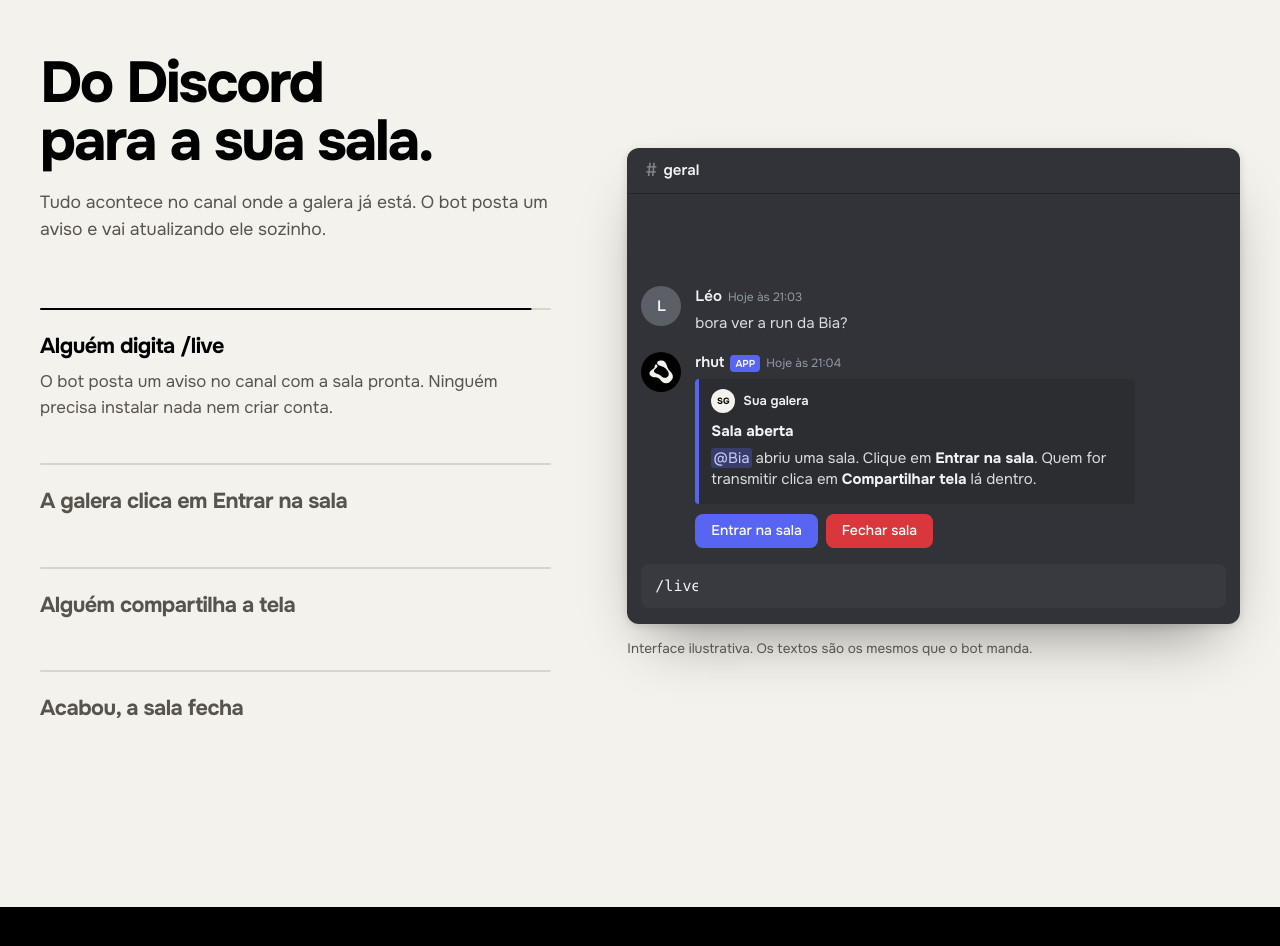
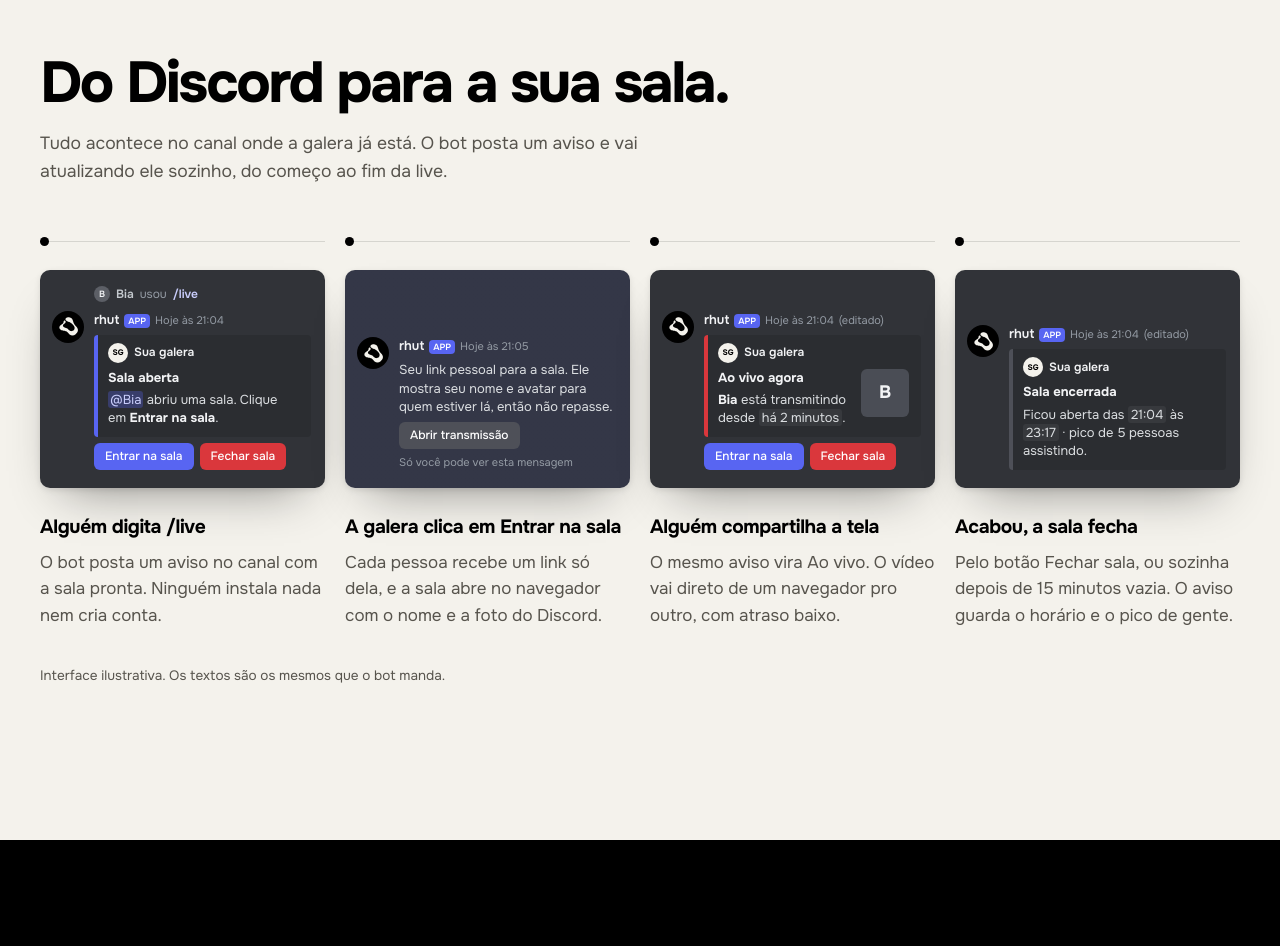
Before and after one commit to SauloStorel/rhut, a website: page site/index.html in a window 1280 px wide. Shown: the part 900-1846 px from the top of the page. Drawn offline with Linux system fonts and the light colour scheme.

Commit message:
Mostra o fluxo inteiro de uma vez na seção Como funciona

```diff
--- a/site/index.html
+++ b/site/index.html
@@ -96,56 +96,55 @@
 
     <section class="flow paper" id="como-funciona" aria-labelledby="flow-title">
       <div class="flow-inner">
-        <div class="flow-steps">
+        <div class="flow-head">
           <h2 class="section-title" id="flow-title">Do Discord para a sua sala.</h2>
-          <p class="section-lead">Tudo acontece no canal onde a galera já está. O bot posta um aviso e vai atualizando ele sozinho.</p>
-          <div class="steps" role="tablist" aria-label="Etapas de uma sala">
-            <button class="step" type="button" role="tab" id="step-open" data-step="open" aria-controls="discord" aria-selected="true">
-              <span class="step-progress"><span></span></span>
-              <span class="step-title">Alguém digita /live</span>
-              <span class="step-text"><span>O bot posta um aviso no canal com a sala pronta. Ninguém precisa instalar nada nem criar conta.</span></span>
-            </button>
-            <button class="step" type="button" role="tab" id="step-join" data-step="join" aria-controls="discord" aria-selected="false" tabindex="-1">
-              <span class="step-progress"><span></span></span>
-              <span class="step-title">A galera clica em Entrar na sala</span>
-              <span class="step-text"><span>Cada pessoa recebe um link só dela. É assim que a sala mostra o nome e a foto do Discord de quem está lá.</span></span>
-            </button>
-            <button class="step" type="button" role="tab" id="step-live" data-step="live" aria-controls="discord" aria-selected="false" tabindex="-1">
-              <span class="step-progress"><span></span></span>
-              <span class="step-title">Alguém compartilha a tela</span>
-              <span class="step-text"><span>O aviso vira Ao vivo e mostra quem está transmitindo. O vídeo vai direto de um navegador pro outro.</span></span>
-            </button>
-            <button class="step" type="button" role="tab" id="step-closed" data-step="closed" aria-controls="discord" aria-selected="false" tabindex="-1">
-              <span class="step-progress"><span></span></span>
-              <span class="step-title">Acabou, a sala fecha</span>
-              <span class="step-text"><span>Pelo botão Fechar sala, ou sozinha depois de 15 minutos vazia. O aviso guarda o horário e o pico de gente.</span></span>
-            </button>
-          </div>
+          <p class="section-lead">Tudo acontece no canal onde a galera já está. O bot posta um aviso e vai atualizando ele sozinho, do começo ao fim da live.</p>
         </div>
 
-        <figure class="discord-wrap">
-          <div class="discord" id="discord" role="tabpanel" aria-labelledby="step-open" data-state="open">
-            <p class="dc-channel" aria-hidden="true"><span class="dc-hash">#</span>geral</p>
-
-            <div class="dc-messages">
+        <ol class="flow-steps">
+          <li class="flow-step">
+            <div class="dc-card" aria-hidden="true">
+              <p class="dc-command"><span class="dc-mini">B</span><b>Bia</b> usou <span class="dc-slash">/live</span></p>
               <div class="dc-msg">
-                <span class="dc-avatar dc-avatar-user">L</span>
+                <span class="dc-avatar"><svg><use href="#i-symbol"/></svg></span>
                 <div class="dc-body">
-                  <p class="dc-head"><strong>Léo</strong><span class="dc-time">Hoje às 21:03</span></p>
-                  <p class="dc-text">bora ver a run da Bia?</p>
+                  <p class="dc-head"><strong>rhut</strong><span class="dc-tag">APP</span><span class="dc-time">Hoje às 21:04</span></p>
+                  <div class="dc-embed" data-color="open">
+                    <p class="dc-author"><span class="dc-server">SG</span>Sua galera</p>
+                    <p class="dc-title">Sala aberta</p>
+                    <p class="dc-desc"><span class="dc-mention">@Bia</span> abriu uma sala. Clique em <b>Entrar na sala</b>.</p>
+                  </div>
+                  <div class="dc-buttons"><span class="dc-btn dc-primary">Entrar na sala</span><span class="dc-btn dc-danger">Fechar sala</span></div>
                 </div>
               </div>
+            </div>
+            <h3>Alguém digita /live</h3>
+            <p>O bot posta um aviso no canal com a sala pronta. Ninguém instala nada nem cria conta.</p>
+          </li>
 
+          <li class="flow-step">
+            <div class="dc-card dc-card-ephemeral" aria-hidden="true">
               <div class="dc-msg">
-                <span class="dc-avatar"><svg aria-hidden="true"><use href="#i-symbol"/></svg></span>
+                <span class="dc-avatar"><svg><use href="#i-symbol"/></svg></span>
                 <div class="dc-body">
-                  <p class="dc-head"><strong>rhut</strong><span class="dc-tag">APP</span><span class="dc-time">Hoje às 21:04</span><span class="dc-edited" data-for="join live closed" hidden>(editado)</span></p>
-                  <div class="dc-embed" data-color="open" data-for="open join">
-                    <p class="dc-author"><span class="dc-server">SG</span>Sua galera</p>
-                    <p class="dc-title">Sala aberta</p>
-                    <p class="dc-desc"><span class="dc-mention">@Bia</span> abriu uma sala. Clique em <b>Entrar na sala</b>. Quem for transmitir clica em <b>Compartilhar tela</b> lá dentro.</p>
-                  </div>
-                  <div class="dc-embed" data-color="live" data-for="live" hidden>
+                  <p class="dc-head"><strong>rhut</strong><span class="dc-tag">APP</span><span class="dc-time">Hoje às 21:05</span></p>
+                  <p class="dc-text">Seu link pessoal para a sala. Ele mostra seu nome e avatar para quem estiver lá, então não repasse.</p>
+                  <div class="dc-buttons"><span class="dc-btn dc-link">Abrir transmissão</span></div>
+                  <p class="dc-only">Só você pode ver esta mensagem</p>
+                </div>
+              </div>
+            </div>
+            <h3>A galera clica em Entrar na sala</h3>
+            <p>Cada pessoa recebe um link só dela, e a sala abre no navegador com o nome e a foto do Discord.</p>
+          </li>
+
+          <li class="flow-step">
+            <div class="dc-card" aria-hidden="true">
+              <div class="dc-msg">
+                <span class="dc-avatar"><svg><use href="#i-symbol"/></svg></span>
+                <div class="dc-body">
+                  <p class="dc-head"><strong>rhut</strong><span class="dc-tag">APP</span><span class="dc-time">Hoje às 21:04</span><span class="dc-edited">(editado)</span></p>
+                  <div class="dc-embed" data-color="live">
                     <p class="dc-author"><span class="dc-server">SG</span>Sua galera</p>
                     <div class="dc-split">
                       <div>
@@ -155,36 +154,34 @@
                       <span class="dc-thumb">B</span>
                     </div>
                   </div>
-                  <div class="dc-embed" data-color="closed" data-for="closed" hidden>
+                  <div class="dc-buttons"><span class="dc-btn dc-primary">Entrar na sala</span><span class="dc-btn dc-danger">Fechar sala</span></div>
+                </div>
+              </div>
+            </div>
+            <h3>Alguém compartilha a tela</h3>
+            <p>O mesmo aviso vira Ao vivo. O vídeo vai direto de um navegador pro outro, com atraso baixo.</p>
+          </li>
+
+          <li class="flow-step">
+            <div class="dc-card" aria-hidden="true">
+              <div class="dc-msg">
+                <span class="dc-avatar"><svg><use href="#i-symbol"/></svg></span>
+                <div class="dc-body">
+                  <p class="dc-head"><strong>rhut</strong><span class="dc-tag">APP</span><span class="dc-time">Hoje às 21:04</span><span class="dc-edited">(editado)</span></p>
+                  <div class="dc-embed" data-color="closed">
                     <p class="dc-author"><span class="dc-server">SG</span>Sua galera</p>
                     <p class="dc-title">Sala encerrada</p>
                     <p class="dc-desc">Ficou aberta das <span class="dc-stamp">21:04</span> às <span class="dc-stamp">23:17</span> · pico de 5 pessoas assistindo.</p>
                   </div>
-                  <div class="dc-buttons" data-for="open join live">
-                    <span class="dc-btn dc-primary" data-press="join">Entrar na sala</span>
-                    <span class="dc-btn dc-danger">Fechar sala</span>
-                  </div>
-                </div>
-              </div>
-
-              <div class="dc-msg dc-ephemeral" data-for="join" hidden>
-                <span class="dc-avatar"><svg aria-hidden="true"><use href="#i-symbol"/></svg></span>
-                <div class="dc-body">
-                  <p class="dc-head"><strong>rhut</strong><span class="dc-tag">APP</span><span class="dc-time">Hoje às 21:05</span></p>
-                  <p class="dc-text">Seu link pessoal para a sala. Ele mostra seu nome e avatar para quem estiver lá, então não repasse.</p>
-                  <div class="dc-buttons"><span class="dc-btn dc-link">Abrir transmissão</span></div>
-                  <p class="dc-only">Só você pode ver esta mensagem</p>
                 </div>
               </div>
             </div>
+            <h3>Acabou, a sala fecha</h3>
+            <p>Pelo botão Fechar sala, ou sozinha depois de 15 minutos vazia. O aviso guarda o horário e o pico de gente.</p>
+          </li>
+        </ol>
 
-            <p class="dc-composer" aria-hidden="true">
-              <span class="dc-typed" data-for="open">/live</span>
-              <span class="dc-placeholder" data-for="join live closed" hidden>Conversar em #geral</span>
-            </p>
-          </div>
-          <figcaption>Interface ilustrativa. Os textos são os mesmos que o bot manda.</figcaption>
-        </figure>
+        <p class="flow-note">Interface ilustrativa. Os textos são os mesmos que o bot manda.</p>
       </div>
     </section>
 
--- a/site/main.js
+++ b/site/main.js
@@ -1,57 +1,3 @@
-// Etapas do "Como funciona": cada uma "edita" o aviso do Discord, como o bot faz de verdade.
-// Avançam sozinhas enquanto a seção está na tela; param com o mouse ou o foco em cima, e sem animação
-// para quem pediu menos movimento.
-const STEP_MS = 5200;
-const KEY_STEPS = { ArrowDown: 1, ArrowRight: 1, ArrowUp: -1, ArrowLeft: -1 };
-
-const flow = document.querySelector(".flow");
-const flowInner = flow.querySelector(".flow-inner");
-const discord = document.querySelector("#discord");
-const tabs = [...flow.querySelectorAll('[role="tab"]')];
-const reduceMotion = matchMedia("(prefers-reduced-motion: reduce)").matches;
-
-flow.style.setProperty("--step-ms", `${STEP_MS}ms`);
-
-function select(tab) {
-  const state = tab.dataset.step;
-  discord.dataset.state = state;
-  discord.setAttribute("aria-labelledby", tab.id);
-  discord.querySelectorAll("[data-for]").forEach((part) => (part.hidden = !part.dataset.for.split(" ").includes(state)));
-  tabs.forEach((other) => {
-    other.setAttribute("aria-selected", String(other === tab));
-    other.tabIndex = other === tab ? 0 : -1;
-  });
-}
-
-function neighbor(tab, step) {
-  return tabs[(tabs.indexOf(tab) + step + tabs.length) % tabs.length];
-}
-
-tabs.forEach((tab) => {
-  tab.addEventListener("click", () => select(tab));
-  tab.querySelector(".step-progress span").addEventListener("animationend", () => select(neighbor(tab, 1)));
-});
-
-flow.querySelector('[role="tablist"]').addEventListener("keydown", (event) => {
-  const step = KEY_STEPS[event.key];
-  if (!step) return;
-
-  event.preventDefault();
-  const next = neighbor(document.activeElement, step);
-  select(next);
-  next.focus();
-});
-
-const pause = (paused) => () => flow.toggleAttribute("data-paused", paused);
-flowInner.addEventListener("pointerenter", pause(true));
-flowInner.addEventListener("pointerleave", pause(false));
-flowInner.addEventListener("focusin", pause(true));
-flowInner.addEventListener("focusout", pause(false));
-
-new IntersectionObserver(([entry]) => flow.toggleAttribute("data-playing", entry.isIntersecting && !reduceMotion), {
-  threshold: 0.4,
-}).observe(flow);
-
 document.querySelectorAll("[data-copy]").forEach((button) => {
   const label = button.querySelector("span");
 
--- a/site/styles.css
+++ b/site/styles.css
@@ -306,250 +306,177 @@
 
 .flow { padding: clamp(88px, 12vw, 160px) var(--gutter); }
 
-.flow-inner {
+.flow-inner { max-width: 1240px; margin: 0 auto; }
+
+.flow-head { max-width: 720px; }
+
+/* As quatro etapas lado a lado, com subgrid para os cartões e os textos alinharem entre colunas. */
+.flow-steps {
   display: grid;
-  grid-template-columns: minmax(0, 5fr) minmax(0, 6fr);
-  align-items: center;
-  gap: clamp(40px, 6vw, 96px);
-  max-width: 1240px;
-  margin: 0 auto;
+  grid-template-columns: repeat(4, minmax(0, 1fr));
+  grid-template-rows: auto auto auto;
+  gap: 0 20px;
+  margin: 56px 0 0;
+  padding: 0;
+  list-style: none;
 }
 
-.steps { display: grid; margin-top: 44px; }
-
-.step {
+.flow-step {
+  position: relative;
   display: grid;
-  gap: 6px;
-  padding: 20px 0 22px;
-  border: 0;
-  background: none;
-  color: var(--paper-muted);
-  font: inherit;
-  text-align: left;
-  cursor: pointer;
+  grid-row: span 3;
+  grid-template-rows: subgrid;
+  row-gap: 0;
+  padding-top: 28px;
+  border-top: 1px solid var(--paper-line);
 }
 
-/* A linha de cima de cada etapa é também a barra de progresso dela. */
-.step-progress {
-  position: relative;
-  height: 2px;
-  margin-bottom: 14px;
-  overflow: hidden;
-  border-radius: 999px;
-  background: var(--paper-line);
+/* Linha do tempo: um ponto em cada etapa, sobre a linha de cima. */
+.flow-step::before {
+  content: "";
+  position: absolute;
+  top: -5px;
+  left: 0;
+  width: 9px;
+  height: 9px;
+  border-radius: 50%;
+  background: var(--ink);
 }
 
-.step-progress span {
-  position: absolute;
-  inset: 0;
-  background: var(--ink);
-  transform: scaleX(0);
-  transform-origin: left;
-}
+.flow-step h3 { margin-top: 24px; font-size: 1.2rem; font-weight: 700; letter-spacing: -0.02em; }
+.flow-step > p { margin-top: 8px; color: var(--paper-muted); }
 
-.step[aria-selected="true"] .step-progress span { transform: scaleX(1); }
-
-.flow[data-playing] .step[aria-selected="true"] .step-progress span {
-  animation: step-fill var(--step-ms) linear both;
-}
-
-.flow[data-paused] .step-progress span { animation-play-state: paused; }
-
-.step-title {
-  font-size: 1.35rem;
-  font-weight: 700;
-  letter-spacing: -0.025em;
-  transition: color 200ms;
-}
-
-.step-text {
-  display: grid;
-  grid-template-rows: 0fr;
-  max-width: 42ch;
-  overflow: hidden;
-  font-size: 1.05rem;
-  transition: grid-template-rows 420ms var(--ease-out), opacity 300ms;
-  opacity: 0;
-}
-
-.step:hover .step-title { color: var(--ink); }
-
-.step[aria-selected="true"] { color: var(--ink); }
-.step[aria-selected="true"] .step-text { grid-template-rows: 1fr; color: var(--paper-muted); opacity: 1; }
-
-/* Recolhe o texto animando a linha do grid de 0fr para 1fr. */
-.step-text > span { min-height: 0; overflow: hidden; }
-
-.discord-wrap { margin: 0; }
-
-.discord-wrap figcaption { margin-top: 14px; color: var(--paper-muted); font-size: 0.85rem; }
+.flow-note { margin-top: 36px; color: var(--paper-muted); font-size: 0.85rem; }
 
 /* Réplica do Discord no tema escuro: as cores são as dele, não as do rhut. */
-.discord {
-  display: grid;
-  grid-template-rows: auto minmax(0, 1fr) auto;
-  overflow: hidden;
-  border-radius: 12px;
+.dc-card {
+  display: flex;
+  flex-direction: column;
+  justify-content: flex-end;
+  gap: 8px;
+  padding: 16px 14px 18px 12px;
+  border-radius: 10px;
   background: #313338;
-  box-shadow: 0 30px 60px -24px rgb(0 0 0 / 0.45), 0 2px 8px rgb(0 0 0 / 0.12);
+  box-shadow: 0 24px 48px -24px rgb(0 0 0 / 0.45), 0 2px 6px rgb(0 0 0 / 0.1);
   color: #dbdee1;
-  font-size: 15px;
+  font-size: 13px;
   line-height: 1.4;
 }
 
-.dc-channel {
-  display: flex;
-  align-items: center;
-  gap: 6px;
-  padding: 12px 18px;
-  border-bottom: 1px solid rgb(0 0 0 / 0.28);
+.dc-card-ephemeral { background: linear-gradient(rgb(88 101 242 / 0.08), rgb(88 101 242 / 0.08)), #313338; }
+
+.dc-command { display: flex; align-items: center; gap: 6px; padding-left: 42px; color: #949ba4; font-size: 12px; }
+.dc-command b { color: #c4c9ce; font-weight: 600; }
+
+.dc-mini {
+  display: grid;
+  place-items: center;
+  width: 16px;
+  height: 16px;
+  border-radius: 50%;
+  background: #5c5f66;
   color: #f2f3f5;
+  font-size: 9px;
   font-weight: 600;
 }
 
-.dc-hash { color: #80848e; font-size: 1.25em; font-weight: 400; line-height: 1; }
+.dc-slash { color: #c9cdfb; font-weight: 600; }
 
-/* Altura fixa e mensagens presas embaixo, como um chat: trocar de etapa não faz a página pular. */
-.dc-messages {
-  display: flex;
-  flex-direction: column;
-  justify-content: flex-end;
-  gap: 18px;
-  min-height: 360px;
-  padding: 18px 18px 6px 14px;
-}
-
-.dc-composer {
-  display: flex;
-  align-items: center;
-  height: 44px;
-  margin: 10px 14px 16px;
-  padding: 0 14px;
-  border-radius: 8px;
-  background: #383a40;
-  color: #f2f3f5;
-}
-
-.dc-typed {
-  overflow: hidden;
-  width: 5ch;
-  border-right: 2px solid #f2f3f5;
-  font-family: ui-monospace, "SF Mono", Menlo, monospace;
-  white-space: nowrap;
-  animation: type 700ms steps(5) 250ms both, caret 900ms steps(1) infinite;
-}
-
-.dc-placeholder { color: #6d6f78; }
-
-.dc-msg { display: grid; grid-template-columns: 40px 1fr; gap: 14px; }
+.dc-msg { display: grid; grid-template-columns: 32px 1fr; gap: 10px; }
 
 .dc-avatar {
   display: grid;
   place-items: center;
-  width: 40px;
-  height: 40px;
+  width: 32px;
+  height: 32px;
   border-radius: 50%;
   background: #000;
 }
 
-.dc-avatar-user { background: #5c5f66; color: #f2f3f5; font-weight: 600; }
-
-.dc-avatar svg { width: 24px; height: 24px; fill: #f4f2ec; }
+.dc-avatar svg { width: 19px; height: 19px; fill: #f4f2ec; }
 
 .dc-body { display: grid; gap: 6px; min-width: 0; }
 
-.dc-head { display: flex; flex-wrap: wrap; align-items: baseline; gap: 6px; }
+.dc-head { display: flex; flex-wrap: wrap; align-items: baseline; gap: 5px; }
 .dc-head strong { color: #f2f3f5; font-weight: 600; }
 
 .dc-tag {
-  padding: 1px 5px;
+  padding: 0 4px;
   border-radius: 4px;
   background: #5865f2;
   color: #fff;
-  font-size: 10px;
+  font-size: 9px;
   font-weight: 600;
-  line-height: 15px;
+  line-height: 14px;
 }
 
-.dc-time, .dc-edited { color: #949ba4; font-size: 12px; }
+.dc-time, .dc-edited { color: #949ba4; font-size: 11px; }
 
 .dc-embed {
-  max-width: 440px;
-  padding: 10px 16px 14px 12px;
+  padding: 8px 12px 10px 10px;
   border-left: 4px solid var(--bar);
   border-radius: 4px;
   background: #2b2d31;
-  animation: edit-in 420ms var(--ease-out);
 }
 
 .dc-embed[data-color="open"] { --bar: #5865f2; }
 .dc-embed[data-color="live"] { --bar: #da373c; }
 .dc-embed[data-color="closed"] { --bar: #4e5058; }
 
-.dc-author { display: flex; align-items: center; gap: 8px; color: #f2f3f5; font-size: 13px; font-weight: 600; }
+.dc-author { display: flex; align-items: center; gap: 6px; color: #f2f3f5; font-size: 12px; font-weight: 600; }
 
 .dc-server {
   display: grid;
   place-items: center;
-  width: 24px;
-  height: 24px;
+  width: 20px;
+  height: 20px;
   border-radius: 50%;
   background: #f4f2ec;
   color: #000;
-  font-size: 9px;
+  font-size: 8px;
   font-weight: 700;
 }
 
-.dc-title { margin-top: 8px; color: #f2f3f5; font-weight: 700; }
-.dc-desc { margin-top: 6px; }
+.dc-title { margin-top: 6px; color: #f2f3f5; font-weight: 700; }
+.dc-desc { margin-top: 4px; }
 .dc-desc b { color: #f2f3f5; }
 
 .dc-mention { padding: 0 2px; border-radius: 3px; background: rgb(88 101 242 / 0.3); color: #c9cdfb; }
 .dc-stamp { padding: 0 3px; border-radius: 3px; background: rgb(255 255 255 / 0.06); }
 
-.dc-split { display: flex; justify-content: space-between; gap: 16px; }
+.dc-split { display: flex; justify-content: space-between; gap: 10px; }
 
 .dc-thumb {
   display: grid;
   place-items: center;
-  width: 72px;
-  height: 72px;
+  width: 48px;
+  height: 48px;
   flex: none;
-  margin-top: 8px;
-  border-radius: 8px;
+  margin-top: 6px;
+  border-radius: 6px;
   background: #4a4d55;
   color: #f2f3f5;
-  font-size: 26px;
+  font-size: 18px;
   font-weight: 700;
 }
 
-.dc-buttons { display: flex; flex-wrap: wrap; gap: 8px; margin-top: 4px; }
+.dc-buttons { display: flex; flex-wrap: wrap; gap: 6px; }
 
 .dc-btn {
-  padding: 7px 16px;
-  border-radius: 8px;
+  padding: 5px 11px;
+  border-radius: 6px;
   color: #fff;
-  font-size: 14px;
+  font-size: 12px;
   font-weight: 500;
-  transition: box-shadow 200ms, filter 200ms;
+  white-space: nowrap;
 }
-
-/* Na etapa de entrar, o botão aparece "clicado". */
-.discord[data-state="join"] [data-press="join"] { filter: brightness(0.85); box-shadow: 0 0 0 2px #313338, 0 0 0 4px #c9cdfb; }
 
 .dc-primary { background: #5865f2; }
 .dc-danger { background: #da373c; }
 .dc-link { background: #4e5058; }
 
-.dc-ephemeral {
-  margin: 0 -18px 0 -14px;
-  padding: 10px 18px 10px 14px;
-  background: rgb(88 101 242 / 0.08);
-  animation: edit-in 420ms var(--ease-out);
-}
-
 .dc-text { color: #dbdee1; }
-.dc-only { color: #949ba4; font-size: 12px; }
+.dc-only { color: #949ba4; font-size: 11px; }
 
 /* ---------- Recursos ---------- */
 
@@ -916,23 +843,6 @@
 
 @keyframes blink { 50% { opacity: 0.35; } }
 
-@keyframes step-fill {
-  from { transform: scaleX(0); }
-  to { transform: scaleX(1); }
-}
-
-@keyframes type {
-  from { width: 0; }
-}
-
-@keyframes caret {
-  50% { border-color: transparent; }
-}
-
-@keyframes edit-in {
-  from { opacity: 0; transform: translateY(6px); filter: blur(3px); }
-}
-
 @media (prefers-reduced-motion: reduce) {
   html { scroll-behavior: auto; }
   *, *::before, *::after { animation-duration: 1ms !important; animation-iteration-count: 1 !important; transition-duration: 1ms !important; }
@@ -943,11 +853,7 @@
 @media (max-width: 960px) {
   .nav { display: none; }
   .presence { margin-left: auto; }
-  .flow-inner { grid-template-columns: 1fr; }
-  .flow-inner { gap: 0; }
-  .flow-steps { display: contents; }
-  .discord-wrap { margin-top: 24px; }
-  .discord-wrap { max-width: 560px; }
+  .flow-steps { grid-template-columns: repeat(2, minmax(0, 1fr)); gap: 48px 20px; }
   .feature-list { grid-template-columns: repeat(2, minmax(0, 1fr)); }
   .split, .split-reverse { grid-template-columns: 1fr; }
   .split-reverse .split-copy { order: 0; }
@@ -968,10 +874,8 @@
   .dock-status { display: none; }
   .dock-actions { flex-direction: column-reverse; }
   .dock-actions .button, .path .button, .closing-actions .button { width: 100%; }
-  .steps { margin-top: 28px; }
-  .step { padding: 14px 0 16px; }
-  .step-title { font-size: 1.15rem; }
-  .dc-messages { min-height: 0; }
+  .flow-steps { grid-template-columns: 1fr; gap: 40px; margin-top: 40px; }
+  .flow-step { grid-row: auto; grid-template-rows: none; }
   .discord { font-size: 14px; }
   .facecam { bottom: 56px; right: 12px; }
   .demo-slider, .demo-volume { display: none; }
```
